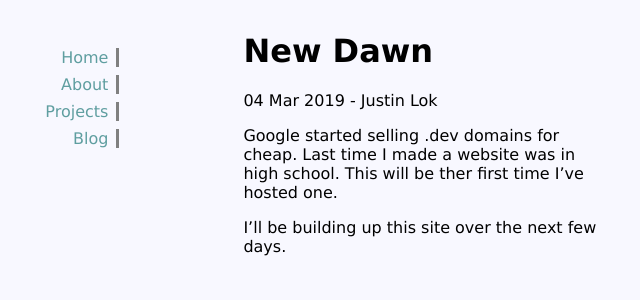
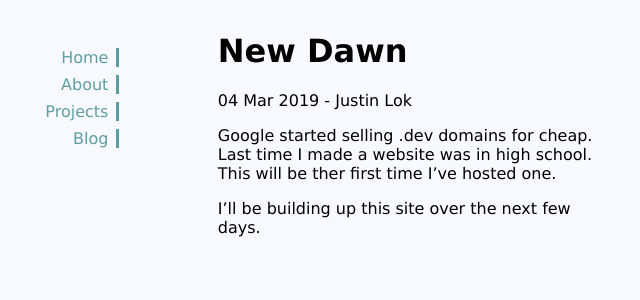
Before and after one commit to justinlok/justinlok.github.io, a Jekyll site: the page built from _posts/2019-03-04-new-dawn.md, in a window 1280 px wide. Shown: the top 300 px of the page, without its empty margins (263-903 px from the left). Built offline with Jekyll 4.4.1, drawn with Linux system fonts in a browser that asks for light colours.

Commit message:
ver 0.2.0.3

```diff
--- a/_sass/main.scss
+++ b/_sass/main.scss
@@ -1,6 +1,5 @@
 .current {
-    color:darkgreen;
-    border-color: red;
+    color:rgb(0, 151, 161);
 }
 
 .sidenav{
@@ -29,13 +28,11 @@
     border-top: 0px;
     border-right: 3px;
     border-style: solid;
-    border-color: grey;
-
 }
 
 .main{
     margin-top: 32px;
-    margin-left: calc(38vw);
+    margin-left: calc(36vw);
     margin-right: calc(30vw);
     padding: 0px 20px;
     background-color: ghostwhite;
```
Also changed, not shown: _drafts/2018-08-20-bananas.md (+1 -0 lines), _drafts/2018-08-21-apples.md (+1 -0 lines), _drafts/2018-08-22-kiwifruit.md (+1 -0 lines), _posts/2019-03-04-new-dawn.md (renamed from _posts/2019-03-04-new_dawn.md, +2 -1 lines).
